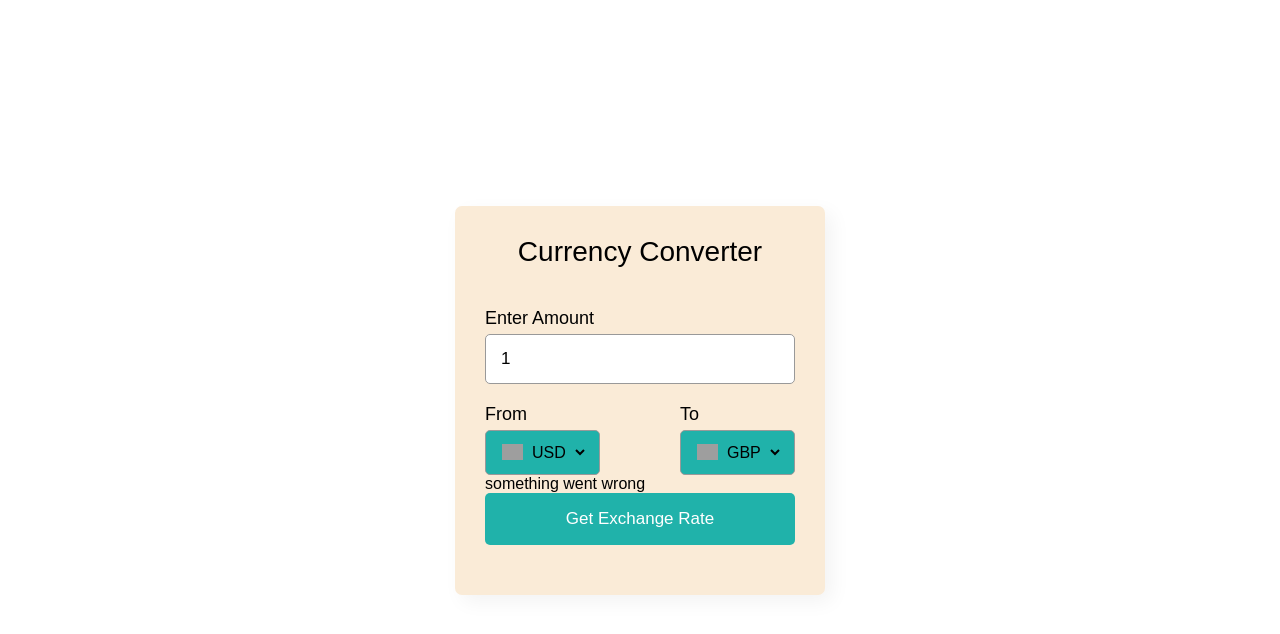
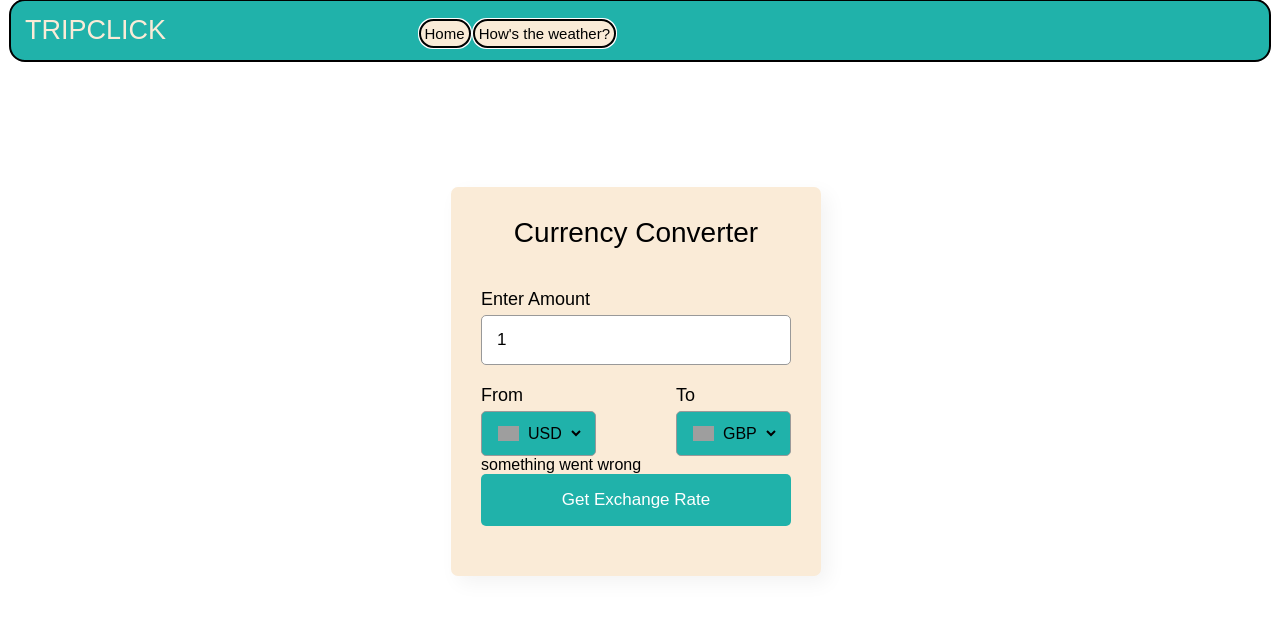
Before and after one commit to isazafeer/project-1, a plain HTML site: page currency-converter.html in a window 1280 px wide. Drawn offline with Linux system fonts and the light colour scheme; no server answers; grey boxes are pictures that could not be loaded; some icons are missing.

Commit message:
Header and Nav Added on all Pages

```diff
--- a/Assets/css/currency.css
+++ b/Assets/css/currency.css
@@ -5,20 +5,52 @@
     font-family: 'Poppins', sans-serif;
   }
   body{
-    display: flex;
-    align-items: center;
-    justify-content: center;
+
     min-height: 100vh;
     padding: 0 10px;
     background-image: url(../images/travel-background.jpg);
     background-repeat: no-repeat;
     background-size: cover;
   }
+
+  .header {
+    background-color: lightseagreen;
+    max-width: 100%;
+    padding: 15px;
+    font-size: 27px;
+    border-radius: 15px;
+    outline: auto black;
+    color: antiquewhite;
+  }
+
+  .nav {
+    font-size: 15px;
+    max-width: 100%;
+    display: flex;
+    margin-left: 20%;
+  }
+
+  .header .nav {
+    display: flex;
+    display: inline;
+  }
+
+  a {
+    text-decoration: none;
+    color: black;
+    background-color: antiquewhite;
+    border-radius: 15px;
+    padding: 5px;
+    outline: auto;
+  }
+
   ::selection{
     color: #fff;
     background: #675AFE;
   }
   .wrapper{
+    margin-left: 35%;
+    margin-top: 10%;
     width: 370px;
     padding: 30px;
     border-radius: 7px;
--- a/Assets/css/style.css
+++ b/Assets/css/style.css
@@ -48,6 +48,7 @@ body {
     border: 1px solid #888;
     width: 80%;
     border-radius: 15px;
+    line-height: 5px;
 }
 
 .close {
--- a/Assets/css/weather-style.css
+++ b/Assets/css/weather-style.css
@@ -11,13 +11,35 @@ body {
     background-size: cover;
 }
 
-h1 {
+.header {
     background-color: lightseagreen;
     max-width: 100%;
-    text-align: center;
     padding: 15px;
     font-size: 27px;
+    border-radius: 15px;
+    outline: auto black;
     color: antiquewhite;
+}
+
+.nav {
+    font-size: 15px;
+    max-width: 100%;
+    display: flex;
+    margin-left: 20%;
+}
+
+.header .nav {
+    display: flex;
+    display: inline;
+}
+
+a {
+    text-decoration: none;
+    color: black;
+    background-color: antiquewhite;
+    border-radius: 15px;
+    padding: 5px;
+    outline: auto;
 }
 
 .container {
--- a/currency-converter.html
+++ b/currency-converter.html
@@ -4,13 +4,18 @@
     <meta charset="UTF-8" />
     <meta http-equiv="X-UA-Compatible" content="IE=edge" />
     <meta name="viewport" content="width=device-width, initial-scale=1.0" />
-    <title>Currency Converter | Tivotal</title>
+    <title>Currency Converter</title>
 
     <link rel="stylesheet" href="./Assets/css/currency.css"/>
 
-
   </head>
   <body>
+    <div class="header">TRIPCLICK
+      <div class="nav">
+          <a href = "./index.html">Home</a>
+          <a href = "./Weather-Dashboard.html">How's the weather?</a>
+      </div>
+    </div>
     <div class="wrapper">
       <header>Currency Converter</header>
       <form action="#">
@@ -41,7 +46,6 @@
         <button>Get Exchange Rate</button>
       </form>
     </div>
-
     <script src="./Assets/js/countries-list.js"></script>
     <script src="./Assets/js/currency-script.js"></script>
   </body>
```
Also changed, not shown: Assets/js/weather-script.js (+0 -7 lines), Weather-Dashboard.html (+6 -1 lines).
